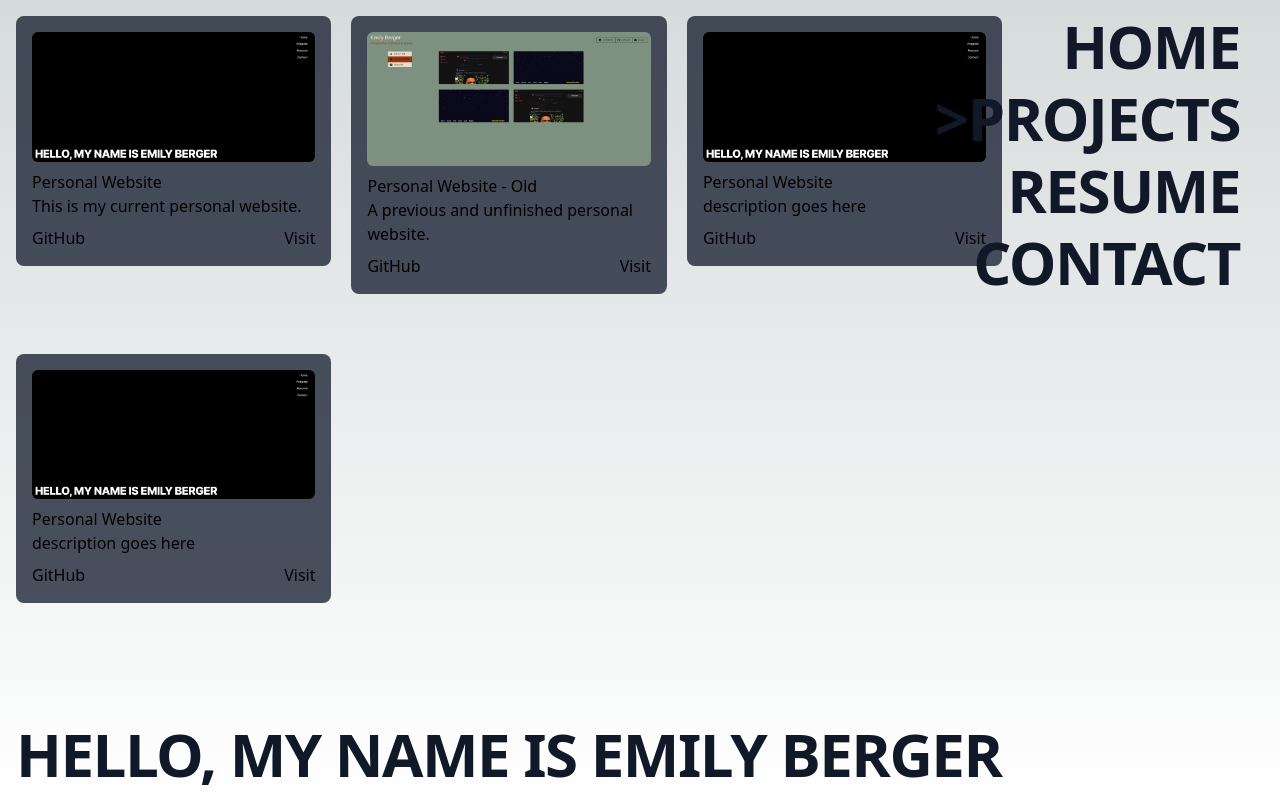
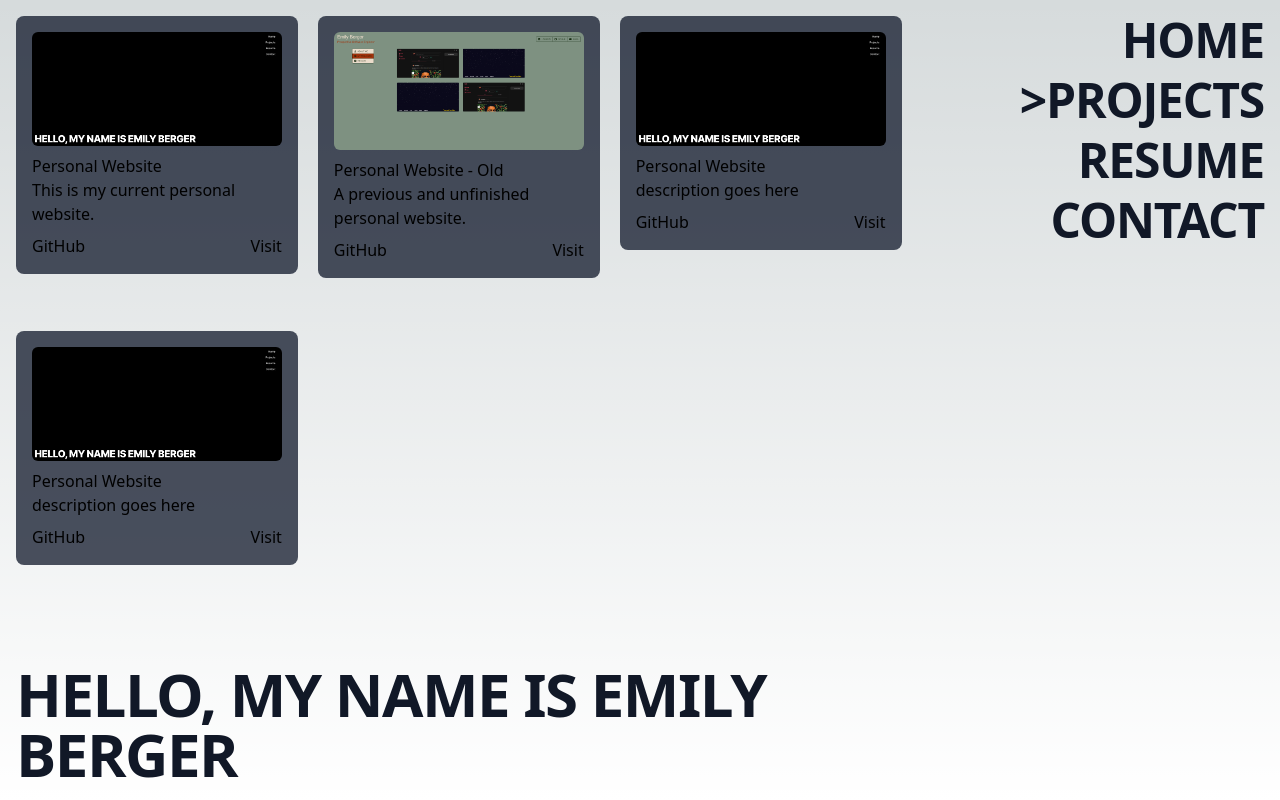
Before and after one commit to heyitsM/personal-webiste, a Next.js app: page /projects in a window 1280 px wide. Built offline with nearby package versions, Linux system fonts and the light colour scheme.

Commit message:
fixed spacing issue on projects page

```diff
--- a/src/components/slide.tsx
+++ b/src/components/slide.tsx
@@ -6,8 +6,8 @@ interface SlideContent {
 
 export default function Slide(props:SlideContent) {
     return (
-        <div className="xxs:mx-5 xs:mx-0 xs:text-left sm:mx-10 max-w-prose max-h-72">
-            <h2 className="text-4x1 place-self-end justify-self-start font-extrabold leading-none tracking-tight text-gray-900 md:text-5xl lg:text-6xl dark:text-white"><a href={props.link}>{props.title}</a></h2>
+        <div className="xxs:mx-5 xs:mx-0 xs:text-left sm:mx-4 max-w-prose max-h-72">
+            <h2 className="text-4x1 sm:text-5xl lg:text-4x1 place-self-end justify-self-start font-extrabold leading-none tracking-tight text-gray-900 dark:text-white"><a href={props.link}>{props.title}</a></h2>
         </div>
     );
 }
--- a/src/pages/projects.tsx
+++ b/src/pages/projects.tsx
@@ -6,9 +6,9 @@ import '@/app/globals.css'
 export default function Projects() {
     return (
         <div className="grid-container max-h-screen grid grid-cols-5 gap-7">
-            <div className="w-full max-h-full pl-4 pb-4 hidden col-span-0 sm:flex sm:col-span-3 lg:col-span-4" style={{backgroundColor: ''}}>
+            <div className="w-11/12 max-h-full pl-4 pb-4 hidden col-span-0 sm:flex sm:col-span-3 lg:col-span-4" style={{backgroundColor: ''}}>
                 <div className="grid w-full grid-cols-1">
-                    <div className="grid grid-cols-2 lg:grid-cols-3 gap-5 mr-4 pt-4">
+                    <div className="grid grid-cols-2 lg:grid-cols-3 gap-5 mr-8 pt-4">
                         <Project title="Personal Website" image="Personal-Webiste.png" link="https://emily-heyitsm.vercel.app" github="https://github.com/heyitsM/personal-webiste" description="This is my current personal website." />
                         <Project title="Personal Website - Old" image="heyitsm.onrender.com.png" link="" github="https://github.com/heyitsM/heyitsM.github.io" description="A previous and unfinished personal website." />
                         <Project title="Personal Website" image="Personal-Webiste.png" link="" github="" description="description goes here" />
--- a/tailwind.config.ts
+++ b/tailwind.config.ts
@@ -15,7 +15,7 @@ const config: Config = {
       'sm': '640px',
       'md': '768px',
       'lg': '1120px',
-      'xl': '1280px',
+      'xl': '1350px',
       '2xl': '1536px'
     },
     extend: {
```
